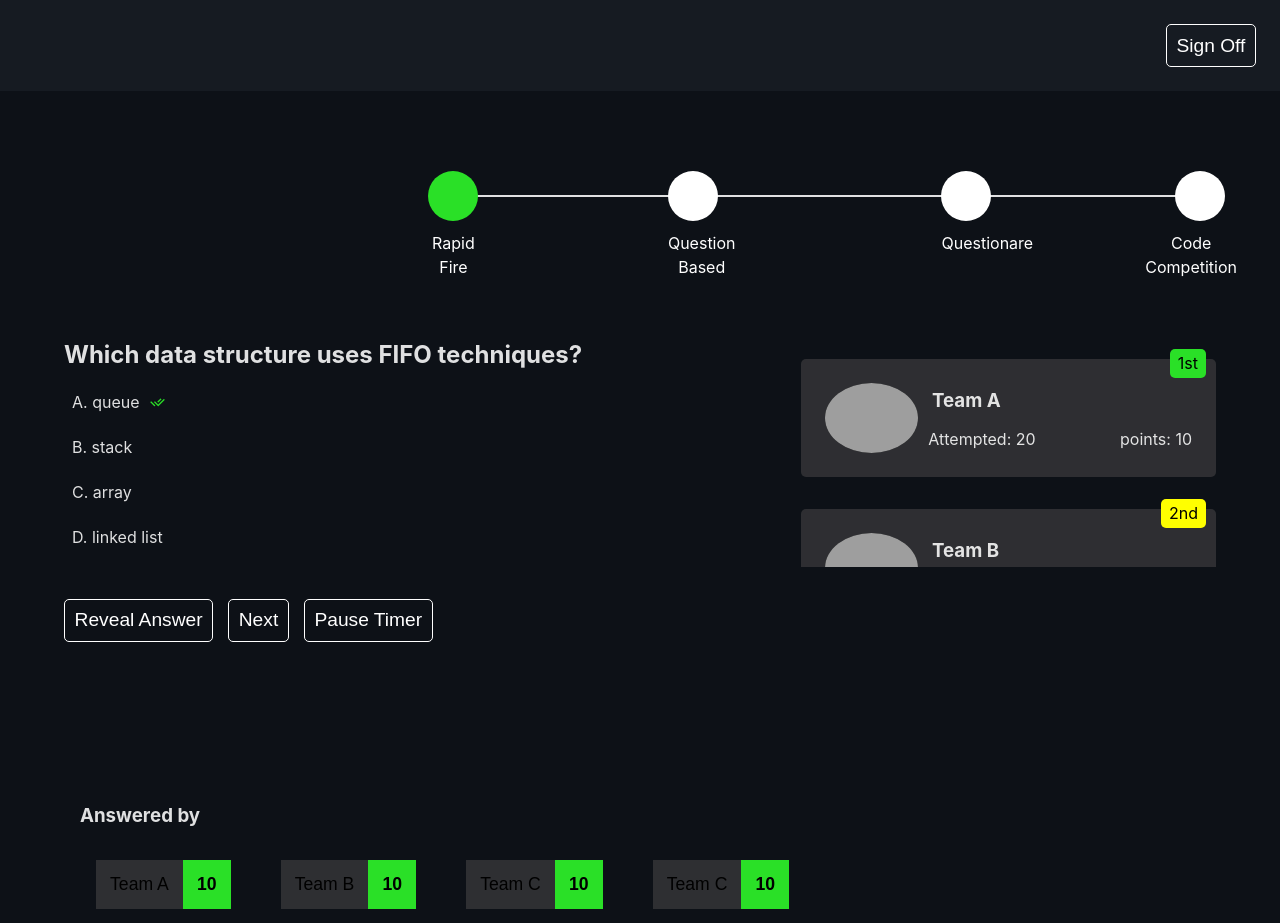
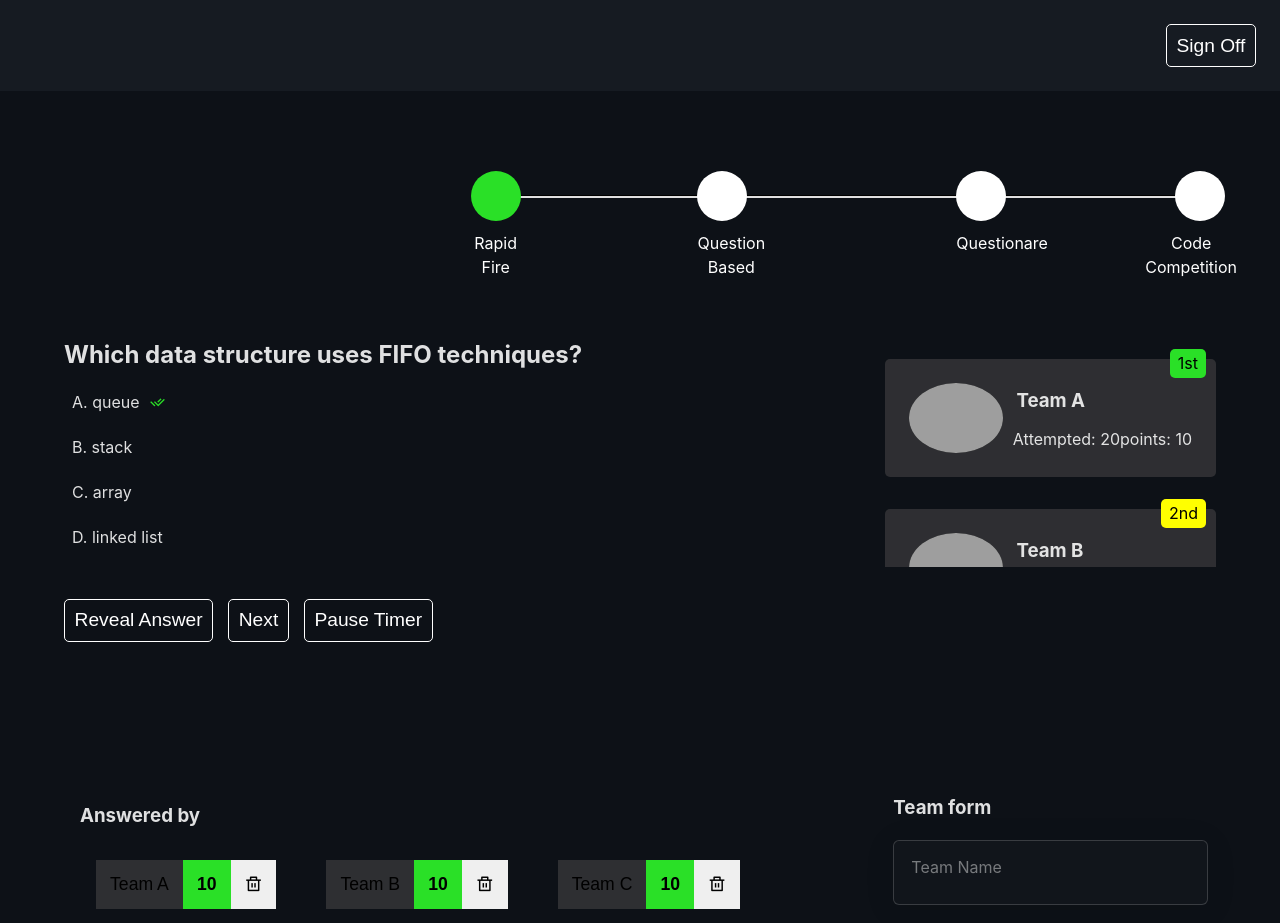
Before and after one commit to SudeepMi/quizapp, a React (Vite) app: page /home in a window 1280 px wide. Shown: the top 923 px of the page. Built offline with nearby package versions, Linux system fonts and the light colour scheme; sample sign-in values are in the browser's storage; grey boxes are pictures that could not be loaded.

Commit message:
team form added

```diff
--- a/src/components/Answer.jsx
+++ b/src/components/Answer.jsx
@@ -10,8 +10,9 @@ const Answer = ({ leaders }) => {
             <div className="btn-group" key={i}>
               <button>{leader.team}</button>
               <button>
-                <strong>{leader.points}</strong>{" "}
+                <strong>{leader.points}</strong>
               </button>
+              <button><i className="ri-delete-bin-line"></i></button>
             </div>
           );
         })}
--- a/src/components/Progressbar.jsx
+++ b/src/components/Progressbar.jsx
@@ -1,14 +1,23 @@
 import React from "react";
 
-const Progressbar = () => {
-  const [clicked,setClicked] = React.useState(false)
-  console.log(clicked);
+const Progressbar = (id) => {
+  const [clicked,setClicked] = React.useState({})
+
+  console.log(clicked)
+
+  const changeColor = (id) => {
+      setClicked({...clicked,[id]:!clicked[id]})
+  }
+
   return (
     <div className={`progressbar ${clicked && "animation"}`}>
-      <div className={`rapidfire ${clicked && "animation"}`} onClick={() => setClicked(true)}><p>Rapid Fire</p></div>
-      <div className={`optionbased `} onClick={() => setClicked(true)}><p>Question Based</p></div>
-      <div className="questionare"><p>Questionare</p></div>
-      <div className="code_competition"><p>Code Competition</p></div>
+      <span className={`${clicked[1] && "animation"}`}></span>
+      <span className={`${clicked[2] && "animation1"}`}></span>
+      <span className={`${clicked[3] && "animation2"}`}></span>
+      <div className="rapidfire"><p>Rapid Fire</p></div>
+      <div className={`optionbased `} onClick={() => changeColor(1)}><p>Question Based</p></div>
+      <div className={`questionare`} onClick= {() => changeColor(2)}><p>Questionare</p></div>
+      <div className="code_competition" onClick={() => changeColor(3)}><p>Code Competition</p></div>
     </div>
   );
 };
--- /dev/null
+++ b/src/components/Teamform.jsx
@@ -0,0 +1,26 @@
+import React from "react";
+
+const Teamform = () => {
+  const [clicked, setClicked] = React.useState(false);
+  console.log(clicked);
+  return (
+    <div className="teamform__container">
+      <div className="team">
+        <h3>Team form</h3>
+        <div className="input">
+          <label htmlFor="team name" className={`${clicked && "tr-label"}`}>
+            Team Name
+          </label>
+          <input
+            type="text"
+            name="team name"
+            onClick={() => setClicked(true)}
+          />
+        <button>Submit</button>
+        </div>
+      </div>
+    </div>
+  );
+};
+
+export default Teamform;
--- a/src/pages/Home.jsx
+++ b/src/pages/Home.jsx
@@ -1,22 +1,23 @@
-import React from 'react'
-import LeaderBoard from '../components/LeaderBoard'
-import Questions from '../components/Questions'
-import UserProfile from '../components/UserProfile'
-import './home.css'
-import Progressbar from '../components/Progressbar'
-import Answer from '../components/Answer'
+import React from "react";
+import LeaderBoard from "../components/LeaderBoard";
+import Questions from "../components/Questions";
+import UserProfile from "../components/UserProfile";
+import Teamform from "../components/Teamform";
+import "./home.css";
+import Progressbar from "../components/Progressbar";
+import Answer from "../components/Answer";
 
-function Home({leaders}) {
-
+function Home({ leaders }) {
   return (
     <div className="home_wrapper">
-     <UserProfile/>
-     <Questions mode={"optionBased"}/>
-     <LeaderBoard leaders = {leaders}/>
-     <Progressbar />
-     <Answer leaders = {leaders}/>
+      <UserProfile />
+      <Questions mode={"optionBased"} />
+      <LeaderBoard leaders={leaders} />
+      <Progressbar />
+      <Answer leaders={leaders} />
+      <Teamform />
     </div>
-  )
+  );
 }
 
-export default Home
+export default Home;
--- a/src/pages/home.css
+++ b/src/pages/home.css
@@ -8,7 +8,7 @@
     grid-template-areas:
       ". progressbar progressbar"
       "question question leaderboard"
-      "answer answer answer";
+      "answer answer teamform";
   }
   .user_profile {
     border: 1px solid rgb(1, 1, 1);
@@ -23,6 +23,7 @@
     grid-area: question;
     animation-name: fade;
     animation-duration: 1s;
+    animation-timing-function: ease;
 
     .option_area {
       display: flex;
@@ -82,6 +83,25 @@
     overflow-x: hidden;
     overflow-y: scroll;
 
+    &::-webkit-scrollbar {
+      width: 6px;
+    }
+
+    &&::-webkit-scrollbar-track {
+      background-color: rgba(255, 255, 255, 0.525);
+    }
+
+    &&::-webkit-scrollbar-thumb {
+      background-color: rgba(238, 238, 238, 0.695);
+    }
+
+    &&::-webkit-scrollbar-thumb {
+      cursor: pointer;
+      &:hover {
+        background-color: rgba(238, 238, 238, 0.356);
+      }
+    }
+
     .profile__box {
       display: flex;
       padding: 1.5em;
@@ -91,7 +111,6 @@
       background-color: #38393bc4;
       margin: 2em 0;
       border-radius: 5px;
-
 
       .position {
         position: absolute;
@@ -111,7 +130,6 @@
         &.color-3 {
           background-color: rgba(255, 105, 180, 0.733);
         }
-
       }
 
       img {
@@ -138,10 +156,49 @@
 
 .progressbar {
   grid-area: progressbar;
-  border: 1px solid;
+  border: 1px solid #000;
   position: relative;
   margin-top: 6em;
 
+  span:first-child {
+    border: 1px solid;
+    position: absolute;
+    width: 30%;
+    right: 70%;
+    top: 0;
+    &.animation {
+      animation-name: changeColor;
+      animation-duration: 3s;
+      animation-timing-function: ease;
+      animation-fill-mode: forwards;
+    }
+  }
+
+  span:nth-of-type(2) {
+    border: 1px solid;
+    position: absolute;
+    left: 30%;
+    width: 35%;
+    &.animation1 {
+      animation-name: change2ndColor;
+      animation-duration: 3s;
+      animation-timing-function: ease;
+      animation-fill-mode: forwards;
+    }
+  }
+
+  span:nth-of-type(3) {
+    border: 1px solid;
+    width: 35%;
+    right: 0;
+    position: absolute;
+    &.animation2 {
+      animation-name: change3rdColor;
+      animation-duration: 3s;
+      animation-timing-function: ease;
+      animation-fill-mode: forwards;
+    }
+  }
 
   .rapidfire,
   .optionbased,
@@ -170,7 +227,6 @@
 
   .optionbased {
     left: 30%;
-
   }
 
   .questionare {
@@ -179,10 +235,9 @@
 
   .code_competition {
     right: -10px;
-    p{
+    p {
       right: -12px;
     }
-
   }
 }
 
@@ -199,19 +254,71 @@
     .btn-group {
       button {
         border: none;
-        padding: .8em;
+        padding: 0.8em;
         font-size: 1.1em;
         cursor: pointer;
       }
-      button:nth-of-type(1){
+      button:nth-of-type(1) {
         background-color: #38393bc4;
       }
-      button:nth-of-type(2){
+      button:nth-of-type(2) {
         background-color: rgb(42, 224, 39);
         color: #000;
       }
     }
+  }
+}
 
+.teamform__container {
+  grid-area: teamform;
+  .team {
+    padding: 0.5em;
+    display: flex;
+    flex-direction: column;
+    gap: 20px;
+
+    .input {
+      display: flex;
+      flex-direction: column;
+      position: relative;
+      gap: 20px;
+      label {
+        position: absolute;
+        top: 15px;
+        left: 18px;
+        color: #eee7;
+        z-index: -1;
+
+        &.tr-label {
+          transform: translateY(-13px);
+          transition: 0.5s;
+        }
+      }
+      input {
+        padding: 1.2em;
+        font-size: 1.1em;
+        /* From https://css.glass */
+        background: rgba(255, 255, 255, 0.02);
+        border-radius: 6px;
+        box-shadow: 0 4px 30px rgba(0, 0, 0, 0.1);
+        backdrop-filter: blur(.5px);
+        -webkit-backdrop-filter: blur(.5px);
+        border: 1px solid rgba(255, 255, 255, 0.17);
+
+
+
+        &:active,&:focus {
+          outline: none;
+        }
+      }
+    }
+    button {
+      padding: 0.5em 0.8em;
+      width: fit-content;
+      font-size: 1.1em;
+      cursor: pointer;
+      border-radius: 5px;
+    }
   }
 }
 
@@ -240,19 +347,27 @@
     color: #fff;
   }
 
-  30% {
-    color: #000;
+  100% {
+    color: rgb(42, 224, 39);
   }
+}
 
-  50% {
-    color: #0d1117;
-  }
-
-  75% {
-    color: #38393bc4;
+@keyframes change2ndColor {
+  0% {
+    color: #fff;
   }
 
   100% {
+    color: rgb(42, 224, 39);
+  }
+}
+
+@keyframes change3rdColor {
+  0% {
     color: #fff;
   }
+
+  100% {
+    color: rgb(42, 224, 39);
+  }
 }
--- a/src/pages/public.css
+++ b/src/pages/public.css
@@ -71,6 +71,7 @@
       padding: 1.1em 1.5em;
       gap: 20px;
       border-radius: 3px;
+      width: 400px;
 
       .imagediv {
         position: relative;
```
